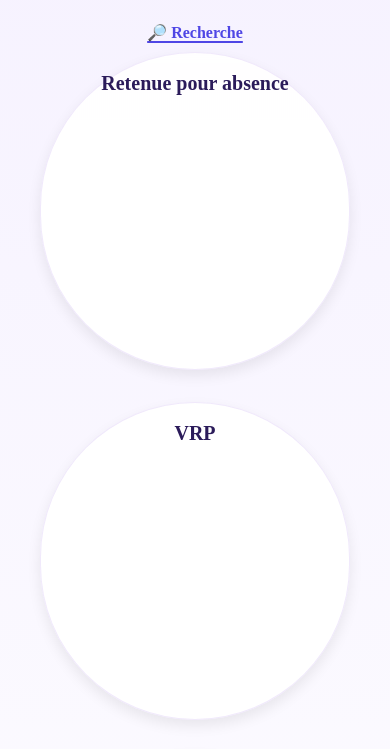
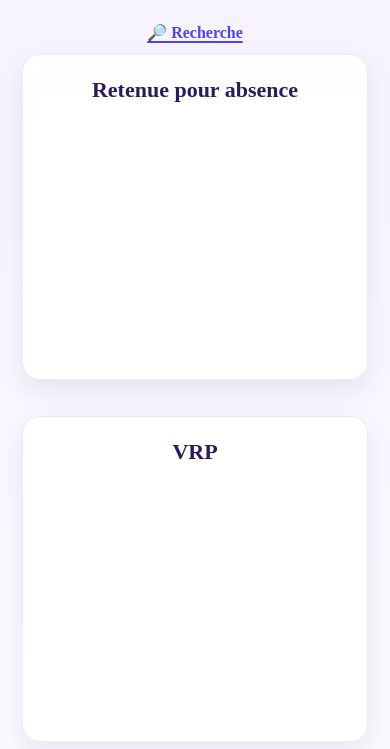
Before and after one commit to ELILONA13/carte-memo-celine, a website built with Vite: page index.html in a window 390 px wide. Shown: the part 72-821 px from the top of the page. Built offline with nearby package versions, Linux system fonts and the light colour scheme.

Commit message:
ajustement hauteur accueil mobile

```diff
--- a/src/style.css
+++ b/src/style.css
@@ -1259,25 +1259,23 @@ button:active {
 }
 
 /* =========================================
-   ✅ ACCUEIL MOBILE — style "touches ovales"
+   ✅ ACCUEIL MOBILE — hauteur adaptative
    ========================================= */
 @media (max-width: 600px) {
 
   .home-tabs .card {
-    border-radius: 999px !important;
-    /* forme ovale */
-    padding: 18px 24px !important;
-    /* hauteur adaptée */
-    margin: 10px auto !important;
-    min-height: unset !important;
+    min-height: 0 !important;
+    /* supprime hauteur forcée */
     height: auto !important;
-    box-shadow: 0 6px 14px rgba(0, 0, 0, 0.08);
+    /* s’adapte au contenu */
+    padding: 22px 16px !important;
+    margin: 12px 0 !important;
   }
 
   .home-tabs .card h2 {
     margin: 0 !important;
-    font-size: 20px !important;
-    line-height: 1.2 !important;
+    font-size: 22px !important;
+    line-height: 1.15 !important;
   }
 
 }
```
